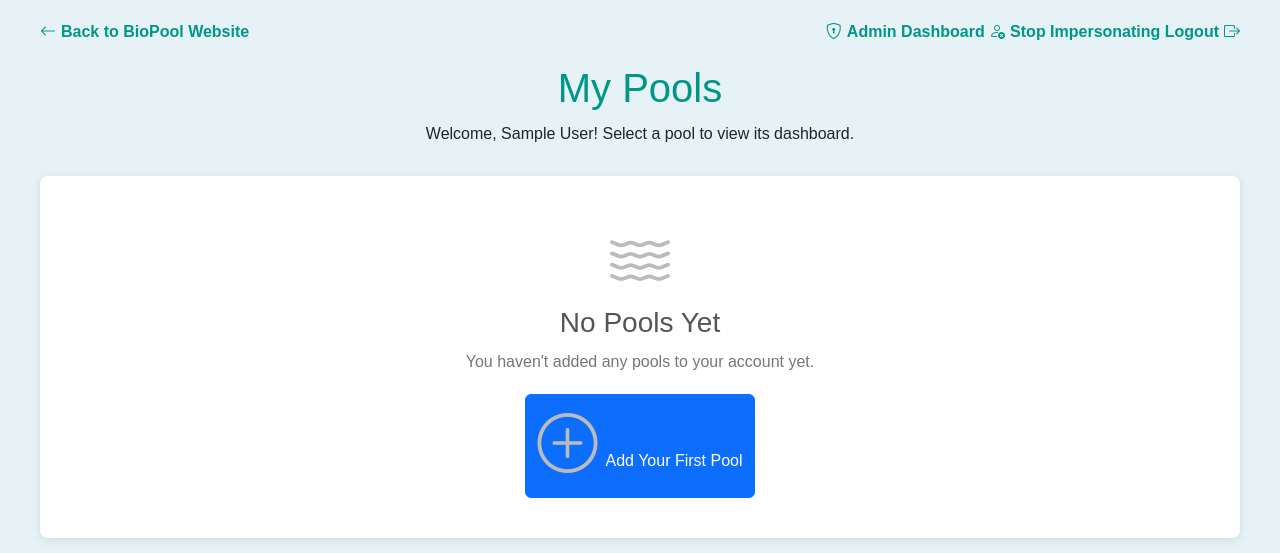
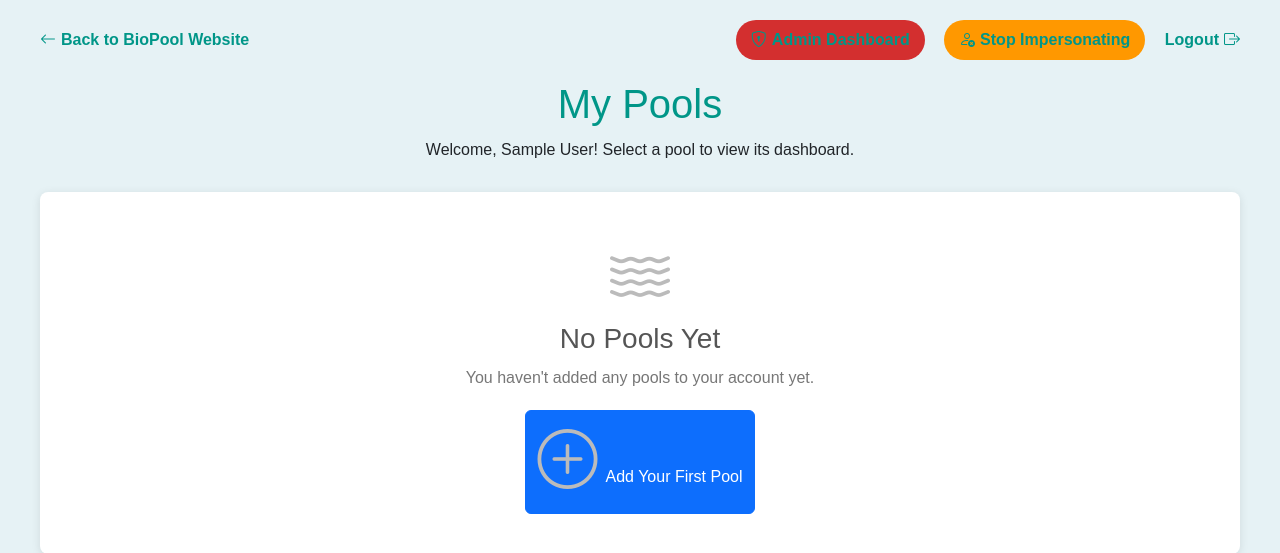
Before and after one commit to AkauntiPBSHK/pool-automation, a Flask app: page /pools in a window 1280 px wide. Shown: the top 553 px of the page. Run offline with Flask 3, Linux system fonts and the light colour scheme; the visitor is signed in with stand-in values (Sample User, id 1); data that the repository does not hold is empty.

Commit message:
css for the admin user

```diff
--- a/frontend/static/css/style.css
+++ b/frontend/static/css/style.css
@@ -685,3 +685,33 @@ main {
     animation: spin 1s infinite linear;
     margin: 20px auto;
 }
+
+.admin-link {
+    background-color: #d32f2f;
+    padding: 8px 15px;
+    border-radius: 50px;
+    margin-right: 15px;
+    color: white;
+    transition: background-color 0.3s ease, transform 0.3s ease;
+}
+
+.admin-link:hover {
+    background-color: #b71c1c;
+    transform: translateY(-2px);
+    color: white;
+}
+
+.warning-link {
+    background-color: #ff9800;
+    padding: 8px 15px;
+    border-radius: 50px;
+    margin-right: 15px;
+    color: white;
+    transition: background-color 0.3s ease, transform 0.3s ease;
+}
+
+.warning-link:hover {
+    background-color: #f57c00;
+    transform: translateY(-2px);
+    color: white;
+}
```
